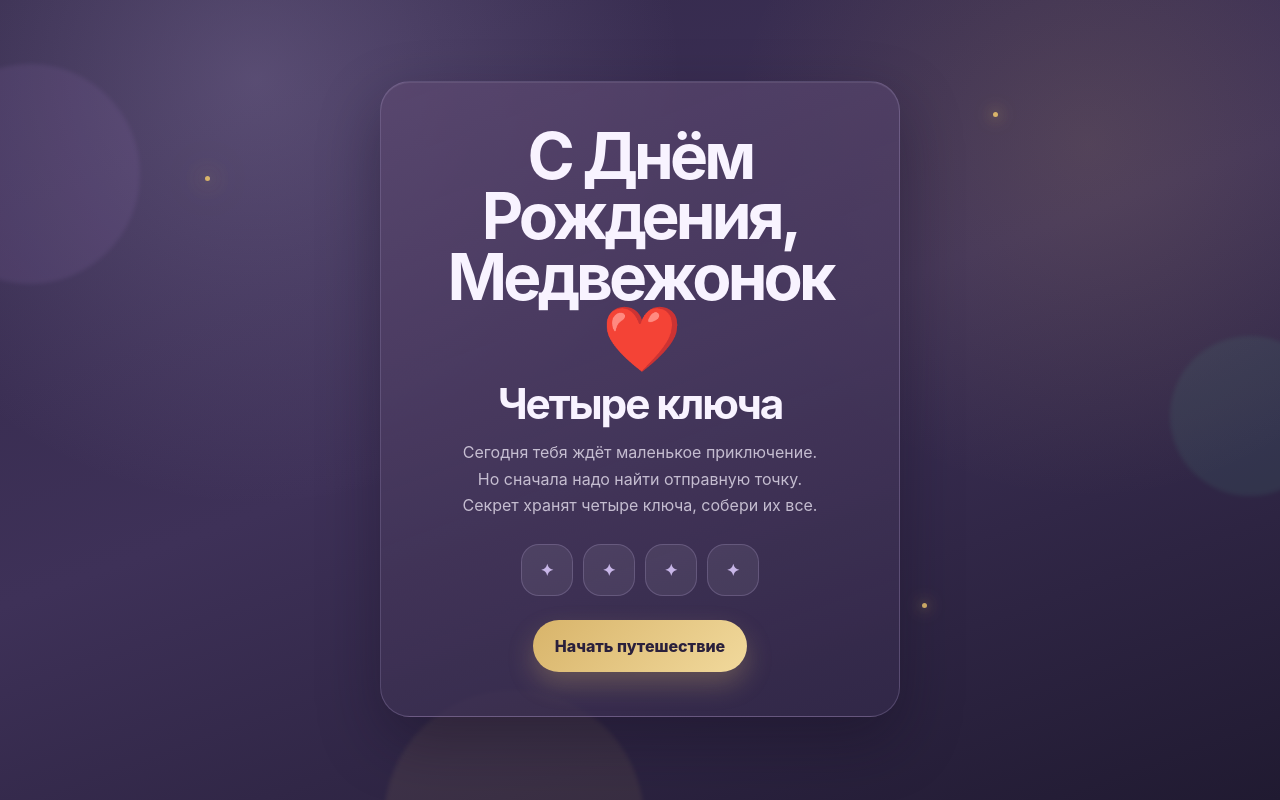
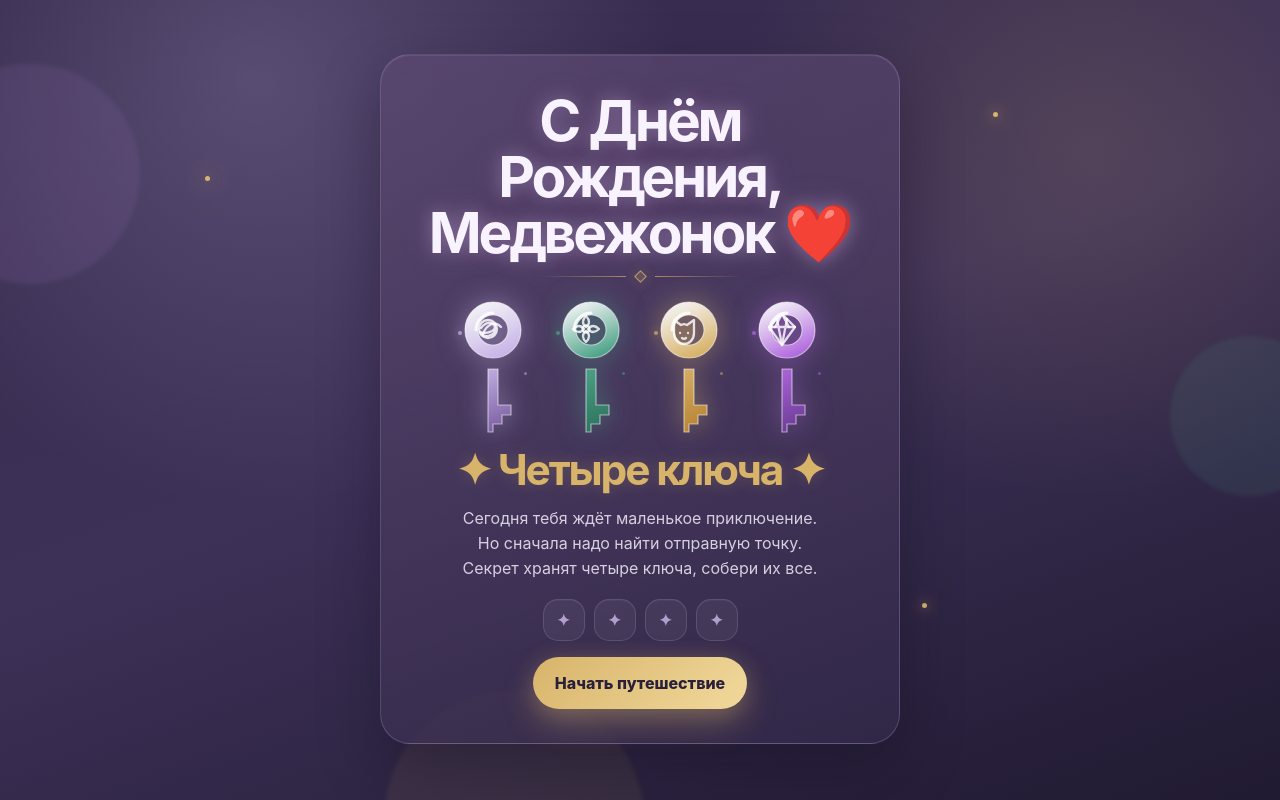
Before and after one commit to shilozad/medvezhonok, a React (Vite) app: page / in a window 1280 px wide. Built offline with nearby package versions, Linux system fonts and the light colour scheme.

Commit message:
Improve home screen layout and birthday presentation

```diff
--- a/src/pages/Home/Home.jsx
+++ b/src/pages/Home/Home.jsx
@@ -1,6 +1,77 @@
 import { Button } from '../../components/Button/Button';
 import { games, homeText } from '../../data/texts';
 import { getNextGame, getProgress, isQuestCompleted } from '../../progress';
+
+const artifactKeys = [
+  { id: 'threads', label: 'Ключ нитей', className: 'key-threads' },
+  { id: 'flowers', label: 'Ключ цветов', className: 'key-flowers' },
+  { id: 'cats', label: 'Ключ котиков', className: 'key-cats' },
+  { id: 'crystal', label: 'Ключ кристалла', className: 'key-crystal' },
+];
+
+function KeySymbol({ id }) {
+  if (id === 'threads') {
+    return (
+      <g className="artifact-symbol">
+        <circle cx="34" cy="34" r="9" fill="none" />
+        <path d="M27 33c5-7 14-7 14 1 0 7-11 10-15 3 6 2 16 0 15-7" />
+        <path d="M29 39c3-9 12-14 18-7" />
+      </g>
+    );
+  }
+
+  if (id === 'flowers') {
+    return (
+      <g className="artifact-symbol">
+        <circle cx="34" cy="34" r="3.5" />
+        <path d="M34 21c4 4 4 8 0 11-4-3-4-7 0-11Z" />
+        <path d="M34 47c-4-4-4-8 0-11 4 3 4 7 0 11Z" />
+        <path d="M21 34c4-4 8-4 11 0-3 4-7 4-11 0Z" />
+        <path d="M47 34c-4 4-8 4-11 0 3-4 7-4 11 0Z" />
+      </g>
+    );
+  }
+
+  if (id === 'cats') {
+    return (
+      <g className="artifact-symbol">
+        <path d="M24 38V25l7 5 3-1 3 1 7-5v13c0 7-5 11-10 11s-10-4-10-11Z" />
+        <path d="M30 38h.1M38 38h.1" />
+        <path d="M32 43c1.2 1 2.8 1 4 0" />
+      </g>
+    );
+  }
+
+  return (
+    <g className="artifact-symbol">
+      <path d="M34 19 47 32 34 50 21 32 34 19Z" />
+      <path d="M21 32h26M29 24l5 26 5-26" />
+      <path d="M27 32 34 19l7 13" />
+    </g>
+  );
+}
+
+function ArtifactKey({ artifact, index }) {
+  return (
+    <div className={`artifact-key ${artifact.className}`} style={{ '--key-index': index }} aria-label={artifact.label}>
+      <span className="key-particle particle-one" />
+      <span className="key-particle particle-two" />
+      <svg viewBox="0 0 78 142" role="img" aria-hidden="true" focusable="false">
+        <defs>
+          <linearGradient id={`${artifact.id}-shine`} x1="16" y1="12" x2="66" y2="126" gradientUnits="userSpaceOnUse">
+            <stop offset="0" stopColor="rgba(255,255,255,0.92)" />
+            <stop offset="0.45" stopColor="var(--key-main)" />
+            <stop offset="1" stopColor="var(--key-deep)" />
+          </linearGradient>
+        </defs>
+        <path className="artifact-aura" d="M39 7C23.5 7 11 19.5 11 35s12.5 28 28 28 28-12.5 28-28S54.5 7 39 7Zm0 13c8.3 0 15 6.7 15 15s-6.7 15-15 15-15-6.7-15-15 6.7-15 15-15Z" />
+        <path className="artifact-body" d="M39 7C23.5 7 11 19.5 11 35s12.5 28 28 28 28-12.5 28-28S54.5 7 39 7Zm0 13c8.3 0 15 6.7 15 15s-6.7 15-15 15-15-6.7-15-15 6.7-15 15-15Zm-5 54h10v36h13v10h-9v9h-9v8h-5V74Z" />
+        <path className="artifact-highlight" d="M22 35c0-9.4 7.6-17 17-17" />
+        <KeySymbol id={artifact.id} />
+      </svg>
+    </div>
+  );
+}
 
 export function Home({ navigate }) {
   const progress = getProgress();
@@ -18,7 +89,11 @@ export function Home({ navigate }) {
   return (
     <section className="hero page-card fade-up">
       <h1 className="hero-title">{homeText.dedication}</h1>
-      <h2>{homeText.title}</h2>
+      <div className="hero-divider" aria-hidden="true"><span /></div>
+      <div className="artifact-keys" aria-label="Четыре магических ключа">
+        {artifactKeys.map((artifact, index) => <ArtifactKey key={artifact.id} artifact={artifact} index={index} />)}
+      </div>
+      <h2 className="quest-title">✦ {homeText.title} ✦</h2>
       <p className="hero-subtitle">{homeText.subtitle}</p>
       <div className="keys-row" aria-label="Прогресс ключей">
         {games.map((game) => (
--- a/src/styles/global.css
+++ b/src/styles/global.css
@@ -62,9 +62,21 @@ button { font: inherit; }
 .hero h1, .final h1, .game-header h1 { margin: 8px 0 14px; font-size: clamp(2.25rem, 12vw, 4rem); line-height: 0.95; letter-spacing: -0.06em; }
 .hero h1 { margin-top: 0; white-space: pre-line; animation: heroTitleIn 680ms ease both; }
 .hero h2 { margin: 0 0 14px; font-size: clamp(1.7rem, 8vw, 2.65rem); line-height: 1; letter-spacing: -0.05em; }
+.hero .hero-title {
+  margin: 0 auto 12px;
+  font-size: clamp(2.35rem, 11.2vw, 3.55rem);
+  line-height: 0.98;
+  letter-spacing: -0.055em;
+  text-shadow: 0 0 18px rgba(200, 182, 232, 0.38), 0 0 34px rgba(216, 139, 186, 0.2);
+}
+.hero-divider { display: flex; align-items: center; justify-content: center; margin: 0 auto 14px; color: var(--gold); opacity: 0.86; }
+.hero-divider::before, .hero-divider::after { content: ''; width: min(88px, 25vw); height: 1px; background: linear-gradient(90deg, transparent, rgba(216,180,106,0.78)); }
+.hero-divider::after { background: linear-gradient(90deg, rgba(216,180,106,0.78), transparent); }
+.hero-divider span { width: 9px; height: 9px; margin: 0 10px; border: 1px solid currentColor; transform: rotate(45deg); background: rgba(216,180,106,0.22); box-shadow: 0 0 14px rgba(216,180,106,0.34); }
+.quest-title { color: var(--gold); font-size: clamp(1.35rem, 6.2vw, 2rem); letter-spacing: -0.02em; text-shadow: 0 0 16px rgba(216,180,106,0.24); }
 .game-header h1 { font-size: clamp(2rem, 9vw, 3.25rem); }
 p { color: var(--muted); line-height: 1.65; }
-.hero-subtitle { white-space: pre-line; margin: 0 auto 26px; }
+.hero-subtitle { max-width: 360px; white-space: pre-line; margin: 0 auto 18px; color: rgba(248, 243, 255, 0.82); line-height: 1.56; }
 .eyebrow { margin: 0; color: var(--gold); text-transform: uppercase; letter-spacing: 0.18em; font-size: 0.74rem; font-weight: 800; }
 
 .button {
@@ -80,11 +92,34 @@ p { color: var(--muted); line-height: 1.65; }
   transition: transform 180ms ease, box-shadow 180ms ease, opacity 180ms ease;
 }
 .button:active { transform: translateY(1px) scale(0.99); }
+.hero .button { box-shadow: 0 14px 30px rgba(216, 180, 106, 0.34), 0 0 22px rgba(216, 180, 106, 0.16); }
 .button-ghost { color: var(--text); background: rgba(248, 243, 255, 0.08); box-shadow: none; border: 1px solid rgba(200, 182, 232, 0.22); }
 
 .keys-row, .actions-row { display: flex; justify-content: center; gap: 10px; flex-wrap: wrap; margin: 24px 0; }
+.hero .keys-row { gap: 9px; margin: 14px 0 16px; }
 .key-chip { display: grid; place-items: center; width: 52px; height: 52px; border-radius: 18px; background: rgba(248,243,255,0.07); color: var(--lavender); border: 1px solid rgba(200,182,232,0.22); font-weight: 900; }
+.hero .key-chip { width: 42px; height: 42px; border-radius: 15px; background: rgba(248,243,255,0.055); border-color: rgba(200,182,232,0.18); color: rgba(200,182,232,0.82); box-shadow: inset 0 1px 0 rgba(255,255,255,0.04); }
 .key-chip.is-open, .letter-badge { color: #1f1730; background: linear-gradient(135deg, var(--lavender), var(--gold)); }
+
+
+.artifact-keys { display: grid; grid-template-columns: repeat(4, minmax(0, 1fr)); gap: clamp(6px, 2.4vw, 12px); align-items: end; margin: 4px auto 12px; max-width: 380px; }
+.artifact-key { --key-main: var(--lavender); --key-deep: #8e6bae; position: relative; display: grid; place-items: center; min-width: 0; opacity: 0; animation: keyAppear 620ms ease both; animation-delay: calc(140ms + var(--key-index) * 90ms); }
+.artifact-key svg { width: min(100%, 78px); height: auto; overflow: visible; filter: drop-shadow(0 0 9px color-mix(in srgb, var(--key-main) 42%, transparent)); animation: keyGlow 4s ease-in-out infinite; }
+.artifact-body { fill: url(#threads-shine); stroke: rgba(255,255,255,0.52); stroke-width: 1.2; }
+.key-flowers .artifact-body { fill: url(#flowers-shine); }
+.key-cats .artifact-body { fill: url(#cats-shine); }
+.key-crystal .artifact-body { fill: url(#crystal-shine); }
+.artifact-aura { fill: color-mix(in srgb, var(--key-main) 22%, transparent); }
+.artifact-highlight, .artifact-symbol { fill: none; stroke: rgba(255,255,255,0.82); stroke-width: 2.8; stroke-linecap: round; stroke-linejoin: round; }
+.artifact-symbol { stroke-width: 2.3; }
+.artifact-symbol circle, .artifact-symbol path:first-child { fill: color-mix(in srgb, var(--key-main) 18%, transparent); }
+.key-threads { --key-main: var(--lavender); --key-deep: #7c5fa3; }
+.key-flowers { --key-main: var(--emerald); --key-deep: #2e745f; }
+.key-cats { --key-main: var(--gold); --key-deep: #b88434; }
+.key-crystal { --key-main: #b36be0; --key-deep: #6d3b97; }
+.key-particle { position: absolute; width: 4px; height: 4px; border-radius: 50%; background: var(--key-main); box-shadow: 0 0 10px var(--key-main); opacity: 0.72; }
+.particle-one { left: 9%; top: 25%; }
+.particle-two { right: 10%; top: 54%; width: 3px; height: 3px; opacity: 0.5; }
 
 .game-page { display: grid; gap: 16px; justify-items: center; width: min(100%, 430px); }
 .game-header, .game-card { padding: 24px; text-align: left; }
@@ -107,12 +142,15 @@ p { color: var(--muted); line-height: 1.65; }
 @keyframes fadeUp { from { opacity: 0; transform: translateY(18px); } to { opacity: 1; transform: translateY(0); } }
 @keyframes heroTitleIn { from { opacity: 0; transform: translateY(16px); } to { opacity: 1; transform: translateY(0); } }
 @keyframes dissolve { from { opacity: 0; } to { opacity: 1; } }
+@keyframes keyAppear { from { opacity: 0; transform: translateY(10px); } to { opacity: 1; transform: translateY(0); } }
+@keyframes keyGlow { 0%, 100% { filter: drop-shadow(0 0 7px color-mix(in srgb, var(--key-main) 35%, transparent)); } 50% { filter: drop-shadow(0 0 13px color-mix(in srgb, var(--key-main) 52%, transparent)); } }
 @keyframes softGlow { 0%, 100% { filter: drop-shadow(0 0 4px rgba(216,180,106,0.35)); } 50% { filter: drop-shadow(0 0 18px rgba(216,180,106,0.75)); } }
 @keyframes particle { 0% { opacity: 0; transform: rotate(calc(var(--i) * 26deg)) translate(0); } 20% { opacity: 1; } 100% { opacity: 0; transform: rotate(calc(var(--i) * 26deg)) translate(80px); } }
 
 @media (min-width: 700px) {
   .page-card, .game-card, .victory-modal, .game-header, .game-page { width: min(100%, 520px); }
   .page-card { padding: 44px 36px; }
+  .hero.page-card { padding: 38px 36px 34px; }
 }
 
 .mini-instruction, .crystal-hint { margin: 0 auto 16px; color: var(--muted); line-height: 1.5; font-size: 0.95rem; }
@@ -350,3 +388,15 @@ p { color: var(--muted); line-height: 1.65; }
   .flower-board { gap: 5px; padding: 8px; }
   .flower-cell { border-radius: 12px; }
 }
+
+@media (max-width: 430px) {
+  .hero.page-card { padding: 28px 18px 30px; }
+}
+
+@media (max-width: 360px) {
+  .app-content { padding-left: 12px; padding-right: 12px; }
+  .hero.page-card { padding: 26px 14px 28px; }
+  .artifact-keys { gap: 4px; }
+  .hero .hero-title { font-size: clamp(2.1rem, 10.6vw, 2.45rem); }
+  .hero-subtitle { font-size: 0.96rem; }
+}
```
